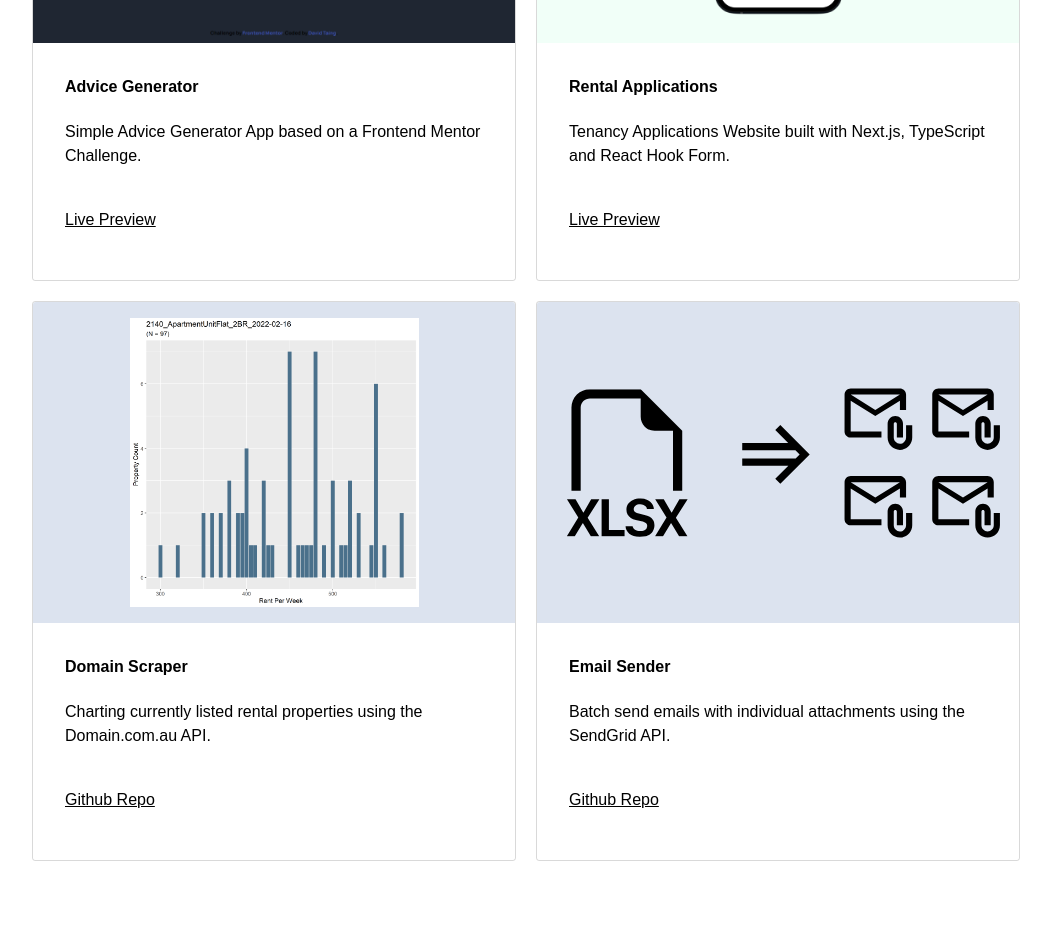
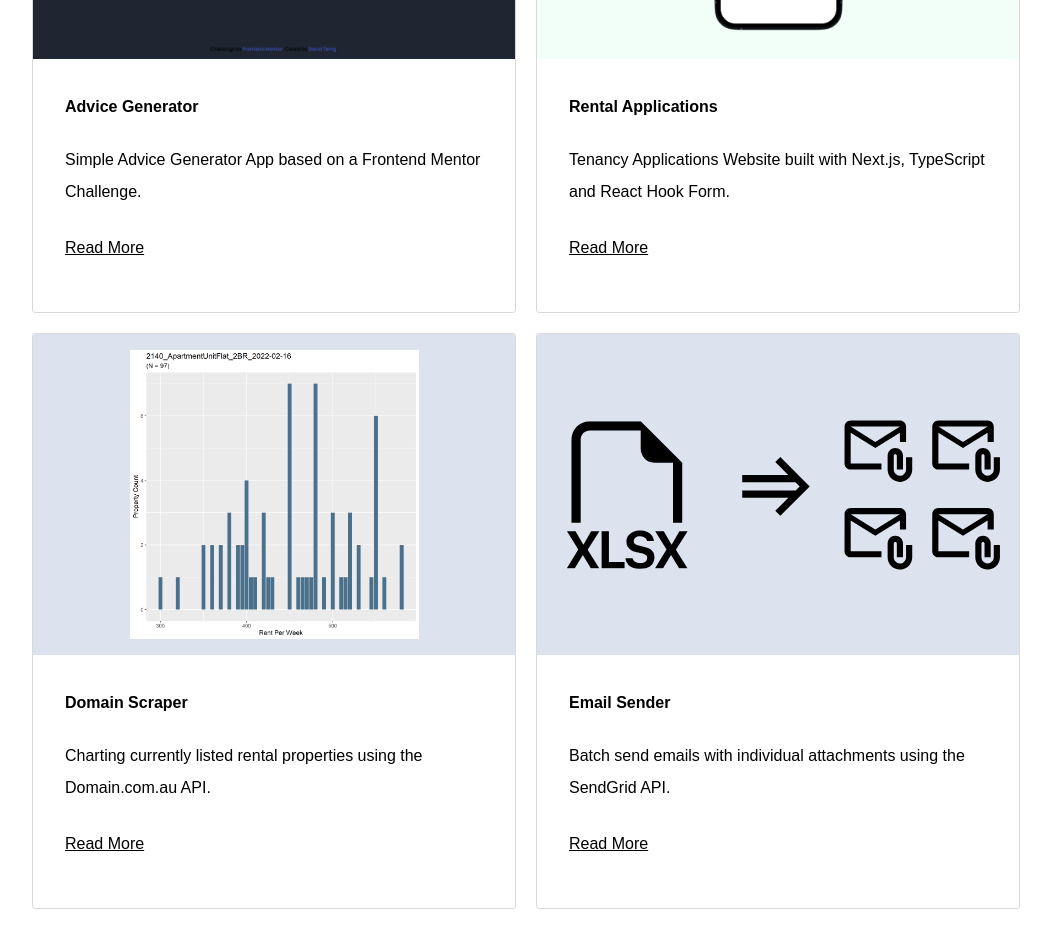
Before and after one commit to davidtaing/portfolio, a Next.js app: page /projects in a window 1280 px wide. Shown: the part 420-1368 px from the top of the page, without its empty margins (114-1165 px from the left). Before the commit the page ends 1321 px from the top, so only its background shows below. Built offline with nearby package versions, Linux system fonts and the light colour scheme.

Commit message:
feature(Projects): Add Project Content
Summary:
- Add markdown files with summaries of my projects
- Remove unused props from Project interface and update data array
- Adjust global line-height for better readability

```diff
--- a/src/features/Projects/components/ProjectCard.tsx
+++ b/src/features/Projects/components/ProjectCard.tsx
@@ -40,9 +40,8 @@ interface Props extends Project {}
 
 export function ProjectCard({
   title,
+  slug,
   description,
-  githubUrl,
-  livePreviewUrl,
   imageUrl,
   imageSize,
   backgroundColor,
@@ -59,15 +58,7 @@ export function ProjectCard({
         <h4 className="title">{title}</h4>
         <p className="description">{description}</p>
         <p>
-          {livePreviewUrl ? (
-            <a href={livePreviewUrl} target="_blank" rel="noreferrer">
-              Live Preview
-            </a>
-          ) : (
-            <a href={githubUrl} target="_blank" rel="noreferrer">
-              Github Repo
-            </a>
-          )}
+          <a href={`/projects/${slug}`}>Read More</a>
         </p>
       </div>
     </StyledDiv>
--- a/src/features/Projects/data.ts
+++ b/src/features/Projects/data.ts
@@ -4,16 +4,8 @@ export const projects: Project[] = [
   {
     title: "Advice Generator",
     slug: "advice-generator",
-    category: "Web App",
-    skills: ["Next.js", "TypeScript", "React", "Public API"],
     description:
       "Simple Advice Generator App based on a Frontend Mentor Challenge.",
-    bulletPoints: [
-      "Built web application based on a Figma Design File and Style Guide provided by Frontend Mentor.",
-      "Query public API for content using fetch.",
-    ],
-    githubUrl: "https://github.com/davidtaing/advice-generator",
-    livePreviewUrl: "https://advice-generator-davidtaing.vercel.app/",
     imageUrl: "/images/projects/advice-generator.png",
     imageSize: "cover",
     backgroundColor: "#8FA6CB50",
@@ -21,48 +13,25 @@ export const projects: Project[] = [
   {
     title: "Rental Applications",
     slug: "rental-applications",
-    category: "Web App",
-    skills: [
-      "Next.js",
-      "TypeScript",
-      "React",
-      "React Hook Form",
-      "Jest",
-      "React Testing Library",
-    ],
     description:
       "Tenancy Applications Website built with Next.js, TypeScript and React Hook Form.",
-    bulletPoints: [
-      "Pivoted form Formik to React Hook Form due to Formik re-rendering the entire form upon input.",
-    ],
-    githubUrl: "https://github.com/davidtaing/rental-applications",
-    livePreviewUrl: "https://rental-applications.vercel.app/",
     imageUrl: "/images/projects/rental-applications.png",
     backgroundColor: "#52FFA815",
   },
   {
     title: "Domain Scraper",
     slug: "domain-scraper",
-    category: "Node App & R App",
-    skills: ["Node", "JavaScript", "Mongoose", "R", "Domain.com.au API"],
     description:
       "Charting currently listed rental properties using the Domain.com.au API.",
-    bulletPoints: [
-      "Extracted rental prices from displayPrice field using by chaining String.replace(), String.trim() and String.split().",
-    ],
-    githubUrl: "https://github.com/davidtaing/domain-scraper",
+
     imageUrl: "/images/projects/domain-scraper.png",
     backgroundColor: "#8FA6CB50",
   },
   {
     title: "Email Sender",
     slug: "email-sender",
-    category: "Node App",
-    skills: ["Node", "JavaScript", "SendGrid API"],
     description:
       "Batch send emails with individual attachments using the SendGrid API.",
-    bulletPoints: [],
-    githubUrl: "https://github.com/davidtaing/email-sender",
     imageUrl: "/images/projects/email-sender.svg",
     backgroundColor: "#8FA6CB50",
   },
--- a/src/features/Projects/types/index.ts
+++ b/src/features/Projects/types/index.ts
@@ -1,12 +1,7 @@
 export interface Project {
   title: string;
   slug: string;
-  category: string;
-  skills: string[];
   description: string;
-  bulletPoints: string[];
-  githubUrl: string;
-  livePreviewUrl?: string;
   imageUrl: string;
   imageSize?: "contain" | "cover" | "auto";
   backgroundColor: string;
--- a/src/styles/globals.css
+++ b/src/styles/globals.css
@@ -17,7 +17,7 @@ body {
   scroll-behavior: smooth;
   min-height: 100vh;
   overflow-x: hidden;
-  line-height: 1.5rem;
+  line-height: 2rem;
 }
 
 a {
--- a/src/styles/typography/typography.css
+++ b/src/styles/typography/typography.css
@@ -54,7 +54,6 @@ h6 {
 
 p {
   font-size: 1rem;
-  line-height: 1.5;
   letter-spacing: 0.5px;
   margin: 1.5rem 0 0 0;
 }
```
Also changed, not shown: src/content/projects/advice-generator.md (+24 -1 lines), src/content/projects/domain-scraper.md (+35 -0 lines), src/content/projects/email-sender.md (+26 -1 lines), src/content/projects/rental-applications.md (+54 -1 lines), public/images/projects/email-sender/bad-rerendering.gif (added), public/images/projects/email-sender/not-rerendering.gif (added).
